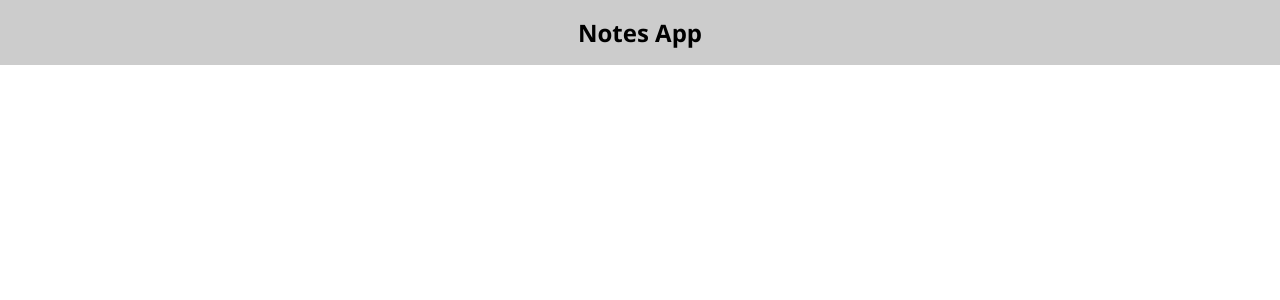
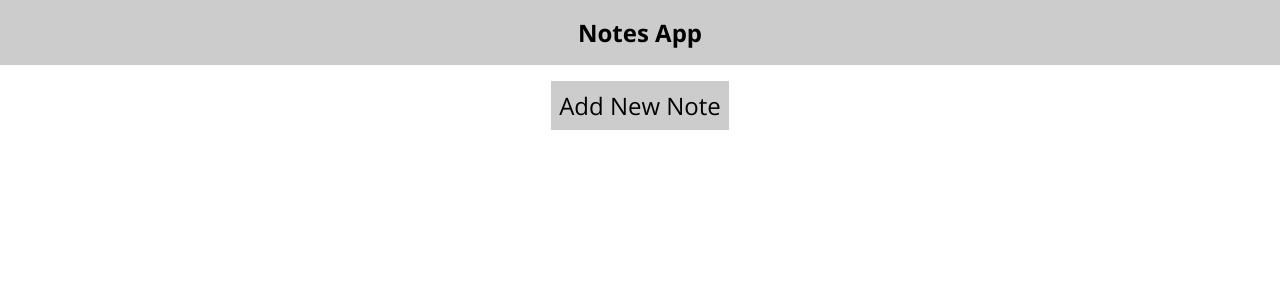
Before and after one commit to WawanC/notes-app, a React (Create React App) app: page / in a window 1280 px wide. Shown: the top 300 px of the page. Built offline with nearby package versions, Linux system fonts and the light colour scheme.

Commit message:
add main content section

```diff
--- a/src/App.jsx
+++ b/src/App.jsx
@@ -1,5 +1,6 @@
 import { Component } from "react";
 import Navbar from "./components/Navbar";
+import "./styles/App.css";
 
 class App extends Component {
   constructor() {
@@ -13,6 +14,9 @@ class App extends Component {
     return (
       <>
         <Navbar />
+        <main>
+          <button>Add New Note</button>
+        </main>
       </>
     );
   }
--- a/src/index.css
+++ b/src/index.css
@@ -12,3 +12,16 @@ body,
 #root {
   height: 100vh;
 }
+
+#root {
+  display: flex;
+  flex-direction: column;
+}
+
+button {
+  border: none;
+  font-size: 1.5rem;
+  padding: 0.5rem;
+  background-color: #ccc;
+  cursor: pointer;
+}
--- /dev/null
+++ b/src/styles/App.css
@@ -0,0 +1,5 @@
+main {
+  display: flex;
+  justify-content: center;
+  padding: 1rem;
+}
```
